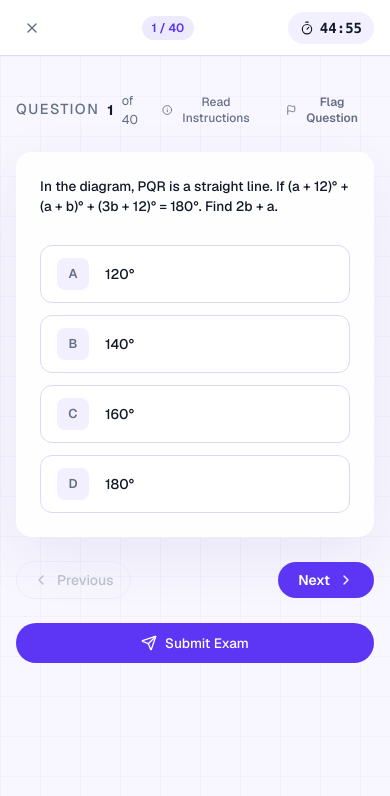
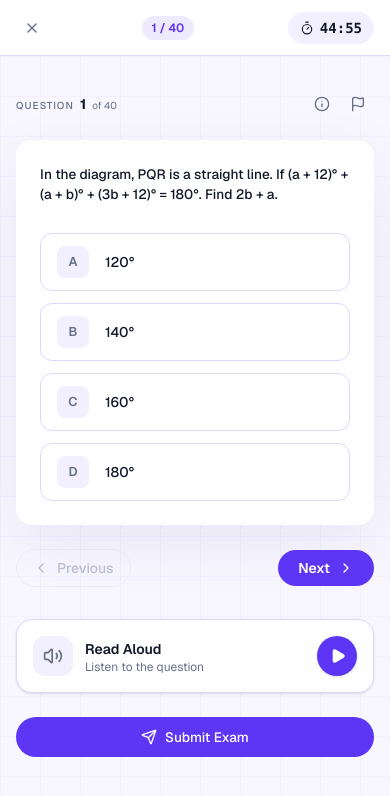
Before and after one commit to SLOURAX/preppal_web, a Next.js app: page /quiz/active in a window 390 px wide. Shown: the top 796 px of the page. Built offline with nearby package versions, Linux system fonts and the light colour scheme.

Commit message:
chore: new QUIZ added

```diff
--- a/src/app/quiz/active/page.tsx
+++ b/src/app/quiz/active/page.tsx
@@ -10,6 +10,7 @@ import { NavControls } from "@/features/quiz/components/active/nav-controls";
 import { QuizSidebar } from "@/features/quiz/components/active/quiz-sidebar";
 import { InstructionsModal } from "@/features/quiz/components/active/instructions-modal";
 import { SubmitModal } from "@/features/quiz/components/active/submit-modal";
+import { QuestionAudioPlayer } from "@/features/quiz/components/active/question-audio-player";
 import type { Question, QuestionStatus } from "@/features/quiz/components/active/types";
 
 const TOTAL_SECONDS = 45 * 60;
@@ -81,6 +82,8 @@ export default function ActiveQuizPage() {
   const flaggedCount = Object.values(flagged).filter(Boolean).length;
   const unansweredCount = QUESTIONS.length - answeredCount;
 
+  const textToRead = `Question ${currentIndex + 1}. ${currentQ.text}. Options: ${currentQ.options.map((opt, i) => `${String.fromCharCode(65 + i)}: ${opt}`).join('. ')}.`;
+
   useEffect(() => {
     if (secondsLeft <= 0) return;
     const timer = setInterval(
@@ -151,6 +154,12 @@ export default function ActiveQuizPage() {
               getStatus={getStatus}
               onNavigate={goTo}
             />
+
+            <QuestionAudioPlayer
+              textToRead={textToRead}
+              questionId={currentQ.id}
+            />
+
             <div className="mt-6 sm:hidden">
               <Button
                 onClick={() => setShowSubmitModal(true)}
--- /dev/null
+++ b/src/features/quiz/components/active/question-audio-player.tsx
@@ -0,0 +1,147 @@
+"use client";
+
+import { useState, useEffect, useRef, useCallback } from "react";
+import { Play, Pause, Square, Volume2 } from "lucide-react";
+import { cn } from "@/lib/utils";
+
+interface QuestionAudioPlayerProps {
+  readonly textToRead: string;
+  readonly questionId: number; // Used to reset audio when question changes
+}
+
+export function QuestionAudioPlayer({ textToRead, questionId }: QuestionAudioPlayerProps) {
+  const [isPlaying, setIsPlaying] = useState(false);
+  const [isPaused, setIsPaused] = useState(false);
+  const synthRef = useRef<SpeechSynthesis | null>(null);
+  const utteranceRef = useRef<SpeechSynthesisUtterance | null>(null);
+
+  // Initialize speech synthesis
+  useEffect(() => {
+    if (typeof window !== "undefined") {
+      synthRef.current = window.speechSynthesis;
+    }
+
+    return () => {
+      if (synthRef.current) {
+        synthRef.current.cancel();
+      }
+    };
+  }, []);
+
+  // Reset/stop when question changes
+  useEffect(() => {
+    if (synthRef.current) {
+      synthRef.current.cancel();
+      setIsPlaying(false);
+      setIsPaused(false);
+    }
+  }, [questionId]);
+
+  const handlePlay = useCallback(() => {
+    if (!synthRef.current) return;
+
+    if (isPaused) {
+      synthRef.current.resume();
+      setIsPlaying(true);
+      setIsPaused(false);
+      return;
+    }
+
+    synthRef.current.cancel(); // Stop any current speech
+
+    const utterance = new SpeechSynthesisUtterance(textToRead);
+    utterance.rate = 0.9; // Slightly slower for better comprehension
+
+    utterance.onend = () => {
+      setIsPlaying(false);
+      setIsPaused(false);
+    };
+
+    utterance.onerror = (event) => {
+      if (event.error !== 'canceled') {
+        setIsPlaying(false);
+        setIsPaused(false);
+      }
+    };
+
+    utteranceRef.current = utterance;
+    synthRef.current.speak(utterance);
+    setIsPlaying(true);
+    setIsPaused(false);
+  }, [textToRead, isPaused]);
+
+  const handlePause = useCallback(() => {
+    if (synthRef.current && isPlaying) {
+      synthRef.current.pause();
+      setIsPlaying(false);
+      setIsPaused(true);
+    }
+  }, [isPlaying]);
+
+  const handleStop = useCallback(() => {
+    if (synthRef.current) {
+      synthRef.current.cancel();
+      setIsPlaying(false);
+      setIsPaused(false);
+    }
+  }, []);
+
+  const togglePlayPause = isPlaying ? handlePause : handlePlay;
+
+  return (
+    <div className="surface-card mt-8 flex items-center justify-between rounded-2xl p-4 sm:p-5 shadow-sm border border-border/50">
+      <div className="flex items-center gap-3">
+        <div className={cn(
+          "grid size-10 place-items-center rounded-xl transition-colors duration-500",
+          isPlaying ? "bg-primary/10 text-primary" : "bg-surface-subtle text-muted-foreground"
+        )}>
+          <Volume2 className={cn("size-5 transition-transform duration-500", isPlaying && "scale-110")} />
+        </div>
+        <div>
+          <h3 className="text-sm font-semibold text-foreground">Read Aloud</h3>
+          <div className="flex items-center gap-1.5 mt-0.5 h-3 overflow-hidden">
+            {isPlaying ? (
+              // Animated sound wave bars
+              Array.from({ length: 5 }).map((_, i) => (
+                <div
+                  key={i}
+                  className="w-1 bg-primary rounded-full animate-pulse"
+                  style={{
+                    height: `${Math.max(40, Math.random() * 100)}%`,
+                    animationDuration: `${0.5 + Math.random() * 0.5}s`,
+                    animationDelay: `${Math.random() * 0.5}s`
+                  }}
+                />
+              ))
+            ) : (
+              <p className="text-xs text-muted-foreground">Listen to the question</p>
+            )}
+          </div>
+        </div>
+      </div>
+
+      <div className="flex items-center gap-2">
+        {(isPlaying || isPaused) && (
+          <button
+            onClick={handleStop}
+            className="flex size-9 items-center justify-center rounded-full bg-surface-subtle text-muted-foreground hover:bg-red-500/10 hover:text-red-500 transition-colors"
+            title="Stop"
+          >
+            <Square className="size-3.5 fill-current" />
+          </button>
+        )}
+        <button
+          onClick={togglePlayPause}
+          className="flex size-10 items-center justify-center rounded-full bg-primary text-primary-foreground shadow-sm hover:bg-primary/90 transition-all hover:scale-105 active:scale-95"
+          title={isPlaying ? "Pause" : "Play"}
+        >
+          {isPlaying ? (
+            <Pause className="size-4 fill-current" />
+          ) : (
+            <Play className="size-4 ml-0.5 fill-current" />
+          )}
+        </button>
+      </div>
+    </div>
+  );
+}
--- a/src/features/quiz/components/active/question-card.tsx
+++ b/src/features/quiz/components/active/question-card.tsx
@@ -28,36 +28,38 @@ export function QuestionCard({
 }: QuestionCardProps) {
   return (
     <div>
-      <div className="mb-5 flex items-center justify-between gap-3">
-        <div className="flex items-center gap-2">
-          <span className="text-muted-foreground text-[.9rem] font-medium uppercase tracking-widest">
+      <div className="mb-5 flex items-center justify-between gap-2 sm:gap-3">
+        <div className="flex shrink-0 items-baseline gap-1.5 whitespace-nowrap">
+          <span className="text-muted-foreground text-[10px] sm:text-[.9rem] font-medium uppercase tracking-widest">
             Question
           </span>
-          <span className="text-foreground text-sm font-bold">{index + 1}</span>
-          <span className="text-muted-foreground text-[.8rem]">of {total}</span>
+          <span className="text-foreground text-sm sm:text-base font-bold">{index + 1}</span>
+          <span className="text-muted-foreground text-[10px] sm:text-[.8rem]">of {total}</span>
         </div>
-        <div className="flex items-center gap-2">
+        <div className="flex shrink-0 items-center gap-1 sm:gap-2">
           <button
             onClick={onOpenInstructions}
-            className="text-muted-foreground hover:text-foreground hover:bg-surface-subtle flex items-center gap-1.5 rounded-full px-3 py-1.5 text-xs font-medium transition-colors"
+            className="text-muted-foreground hover:text-foreground hover:bg-surface-subtle flex items-center gap-1.5 rounded-full p-2 sm:px-3 sm:py-1.5 text-xs font-medium transition-colors"
+            title="Read Instructions"
           >
-            <Info className="size-3.5" />
-            Read Instructions
+            <Info className="size-4 sm:size-3.5" />
+            <span className="hidden sm:inline">Read Instructions</span>
           </button>
           <button
             onClick={onToggleFlag}
             className={cn(
-              "flex items-center gap-1.5 rounded-full px-3 py-1.5 text-xs font-semibold transition-all",
+              "flex items-center gap-1.5 rounded-full p-2 sm:px-3 sm:py-1.5 text-xs font-semibold transition-all",
               isFlagged
                 ? "bg-amber-500/15 text-amber-600"
                 : "text-muted-foreground hover:text-foreground hover:bg-surface-subtle",
             )}
+            title="Flag Question"
           >
             <Flag
-              className="size-3.5"
+              className="size-4 sm:size-3.5"
               fill={isFlagged ? "currentColor" : "none"}
             />
-            {isFlagged ? "Flagged" : "Flag Question"}
+            <span className="hidden sm:inline">{isFlagged ? "Flagged" : "Flag Question"}</span>
           </button>
         </div>
       </div>
--- a/src/features/quiz/components/active/question-grid.tsx
+++ b/src/features/quiz/components/active/question-grid.tsx
@@ -17,15 +17,27 @@ export function QuestionGrid({
   onSelect,
 }: QuestionGridProps) {
   return (
-    <div className="grid grid-cols-5 gap-3 p-1.5">
+    <div
+      className="grid gap-y-3 p-1.5"
+      style={{ gridTemplateColumns: "repeat(11, minmax(0, 1fr))" }}
+    >
       {Array.from({ length: total }, (_, idx) => {
         const questionId = idx + 1;
         const status = getStatus(questionId);
         const isCurrent = idx === currentIndex;
 
+        // Honeycomb/zigzag logic
+        const row = Math.floor(idx / 5);
+        const colInRow = idx % 5;
+        const colStart = row % 2 === 0 ? colInRow * 2 + 1 : colInRow * 2 + 2;
+
         return (
+          <div
+            key={questionId}
+            className="flex justify-center"
+            style={{ gridColumn: `${colStart} / span 2` }}
+          >
             <button
-            key={questionId}
               onClick={() => onSelect(idx)}
               title={`Question ${questionId}`}
               className={cn(
@@ -43,6 +55,7 @@ export function QuestionGrid({
                 <span className="bg-amber-400 absolute top-0 right-0 size-2 rounded-full border-2 border-surface" />
               )}
             </button>
+          </div>
         );
       })}
     </div>
```
Also changed, not shown: src/features/quiz/components/active/quiz-sidebar.tsx (+9 -1 lines). Lines whose indentation alone changed are shown as unchanged.
